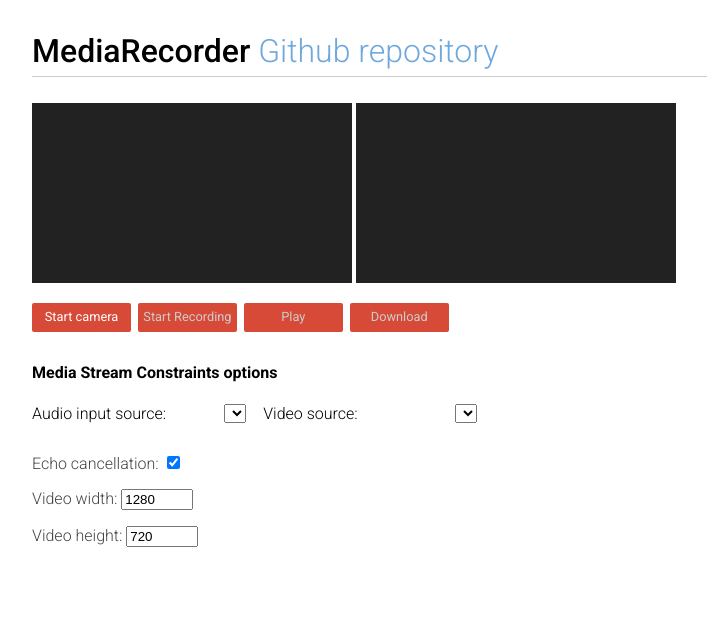
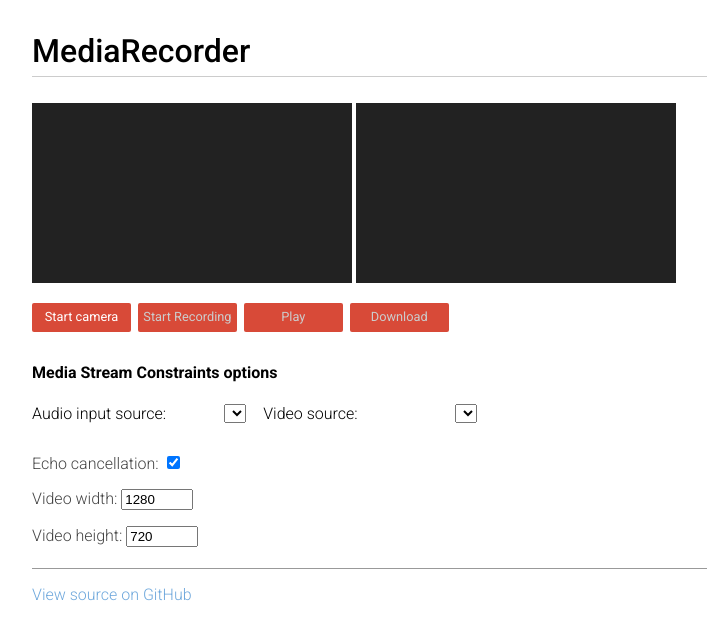
Before and after one commit to vpalmisano/getusermedia-record, a plain HTML site: page index.html in a window 1280 px wide. Shown: the whole page, without its empty margins (128-835 px from the left). Drawn offline with Linux system fonts and the light colour scheme.

Commit message:
Update index.html

```diff
--- a/index.html
+++ b/index.html
@@ -33,7 +33,6 @@
 
     <h1>
         <span>MediaRecorder</span>
-        <a href="https://github.com/vpalmisano/getusermedia-record/">Github repository</a>
     </h1>
 
     <video id="gum" playsinline autoplay muted></video>
@@ -64,6 +63,9 @@
         <p>Video height: <input type="number" min="90" step="1" max="1080" value="720" id="height"></p>
     </div>
 
+    <a href="https://github.com/vpalmisano/getusermedia-record/"
+       title="View source for this page on GitHub" id="viewSource">View source on GitHub</a>
+
 </div>
 
 <!-- include adapter for srcObject shim -->
```
